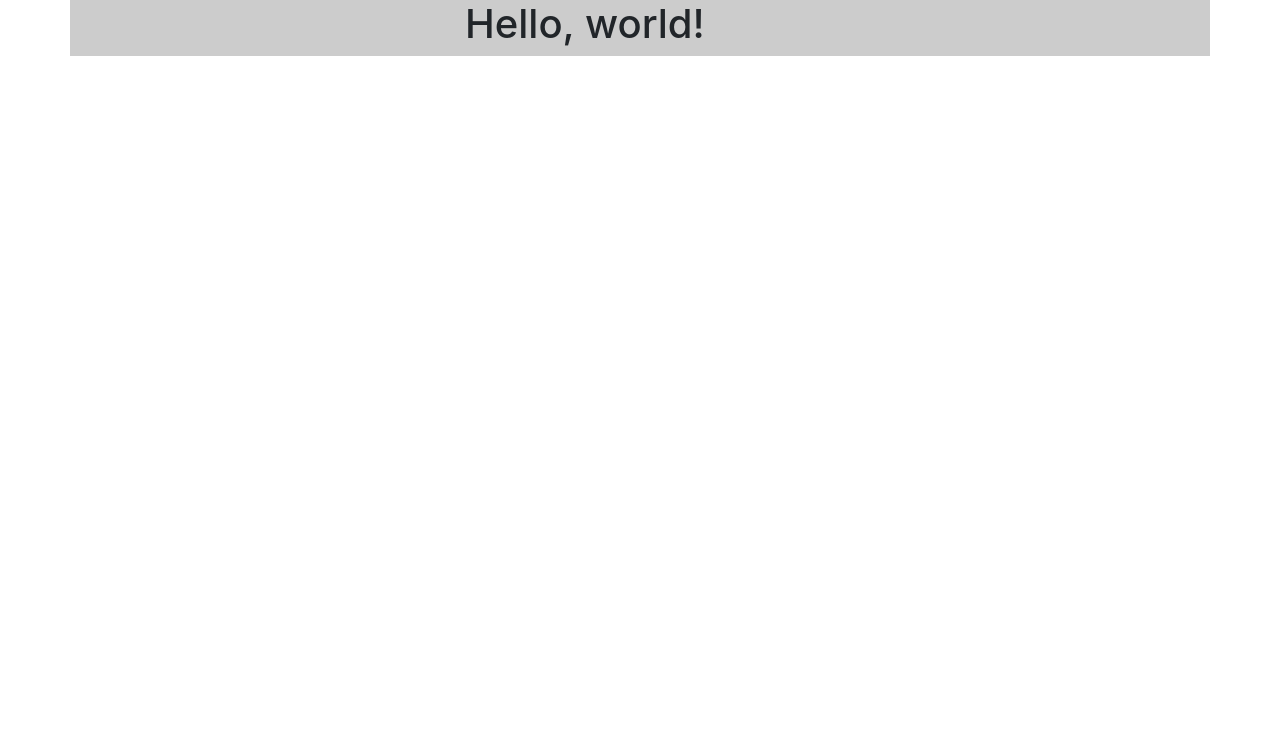
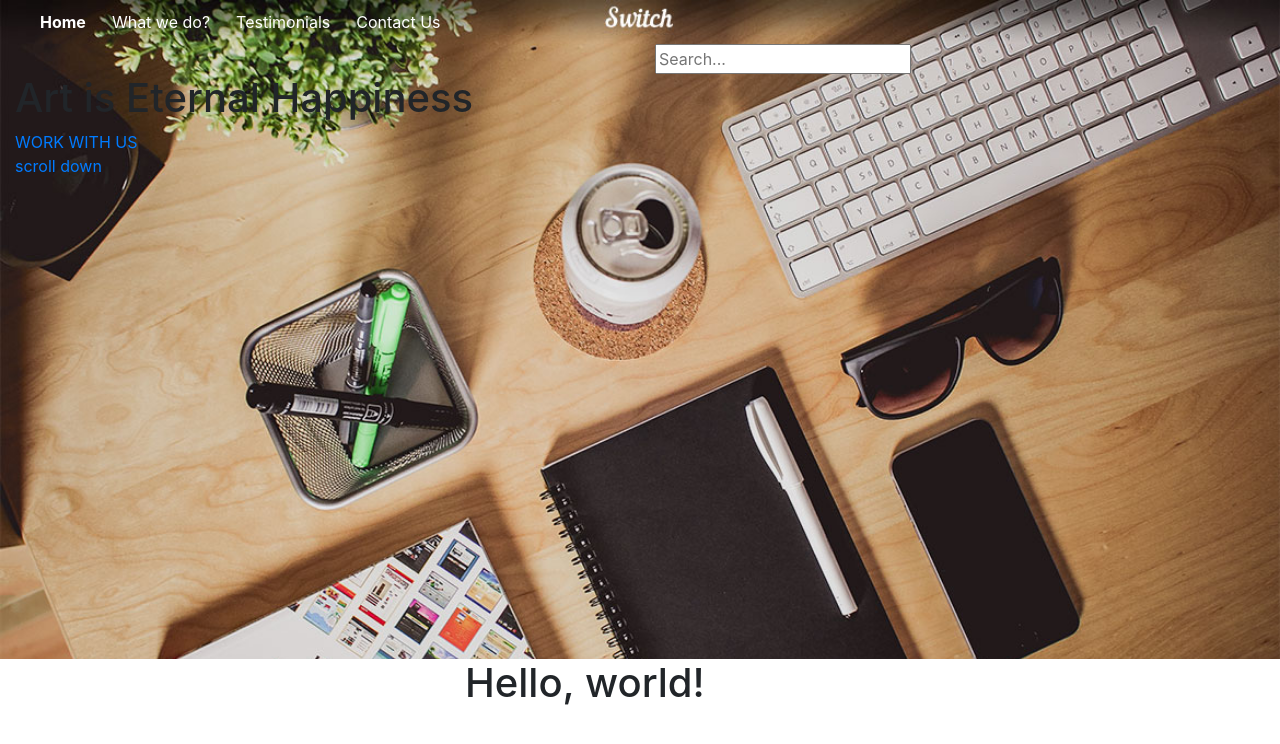
Before and after one commit to mayly9107/Parcial-1, a plain HTML site: page ResposiveDesign/index.html in a window 1280 px wide. Drawn offline with nearby package versions, Linux system fonts and the light colour scheme.

Commit message:
Se actualizóel index con nuevo diseño, formulario, y el css se le agregó nuevos estilos. Se subieron nuevas imágenes al header

```diff
--- a/ResposiveDesign/estilo.css
+++ b/ResposiveDesign/estilo.css
@@ -1,3 +1,28 @@
-.col{
-	background: #ccc;
+header{
+	background:url("img/bgheader.jpg") ;
+	height: 659px;
+	background-repeat: no-repeat;
+	background-size: cover;
 }
+
+.boton{
+	display: inline-block;
+	text-align:left;
+	float: left;
+	margin-right: 26px;
+}
+.boton a{
+	padding: 10px 0;
+	display: block;
+	width: 100%;
+	height: 100%;
+	text-decoration: none;
+	color: #fff;
+}
+
+/*.boton a:hover{
+	background: #535353;
+	color: #f9f9cc;
+	transform: scale(1.1);*/
+
+}
--- a/ResposiveDesign/index.html
+++ b/ResposiveDesign/index.html
@@ -8,6 +8,32 @@
   <title>Hello, world!</title> <!--Definir título en la barra de título-->
 </head>
 <body>
+  <header class="container-fluid">
+    <div class="row">
+    <nav >
+      <ul id="nav_header" >
+        <li class="boton"><a href="#"><b>Home</b></a></li>
+        <li class="boton"><a href="#">What we do?</a></li>
+        <li class="boton"><a href="#">Testimonials</a></li>
+        <li class="boton"><a href="#">Contact Us</a></li>
+      </ul>
+    </nav>
+    <div class="col-md-2 offset-md-6"><!-- offset-md-6 es para avisar que tiene una distancia de 6 columnas, para funcion de bootstrap version 3. class="col-md-4"-->
+      <form action="#">
+        <input type="text" placeholder="Search..." >
+      </form>
+      </div>
+    </div>
+    </div>
+    </div>
+    <div>
+      <h1>Art is Eternal Happiness</h1>
+      <a href="#">WORK WITH US</a>
+    </div>
+    <div>
+      <a href="#">scroll down</a>
+    </div>
+  </header>
   <!-- <a href="#" class="btn btn-danger">Ir a google.com</a> -->
   <div class="container">
     <div class="row">
```
Also changed, not shown: ResposiveDesign/img/bgheader.jpg (added), 1 other file.
